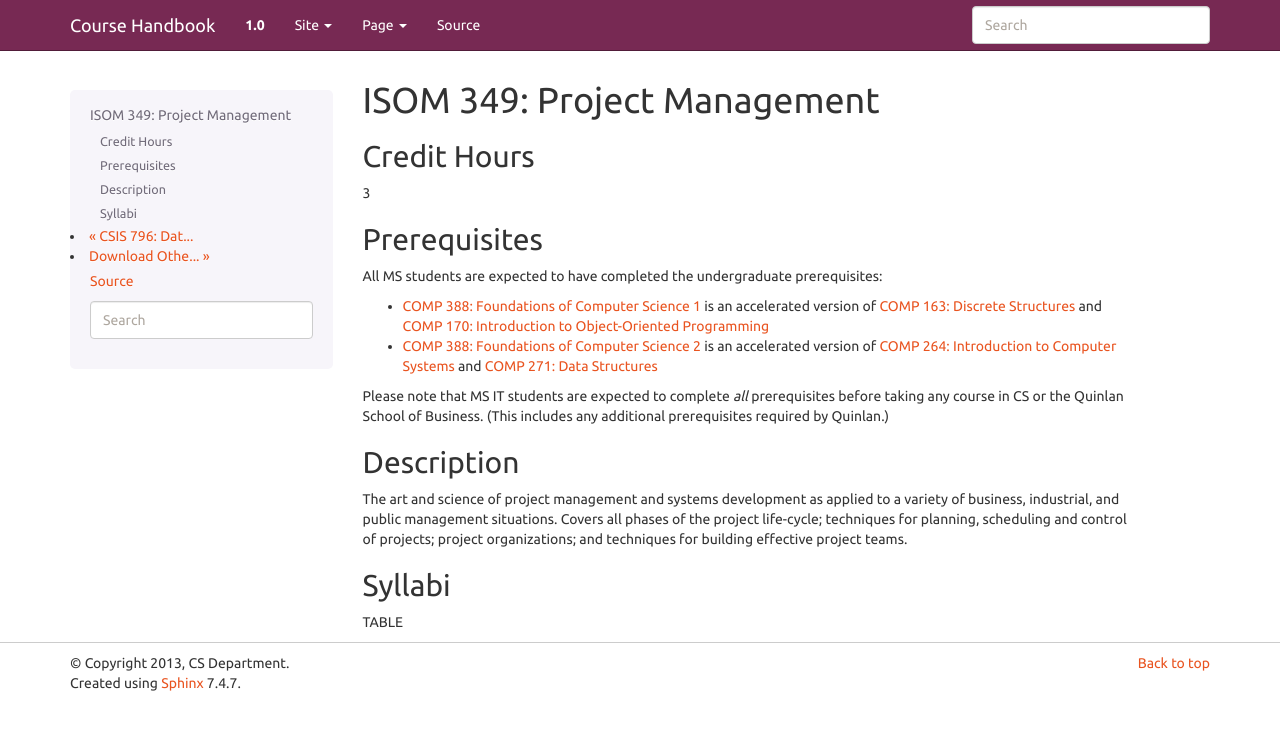
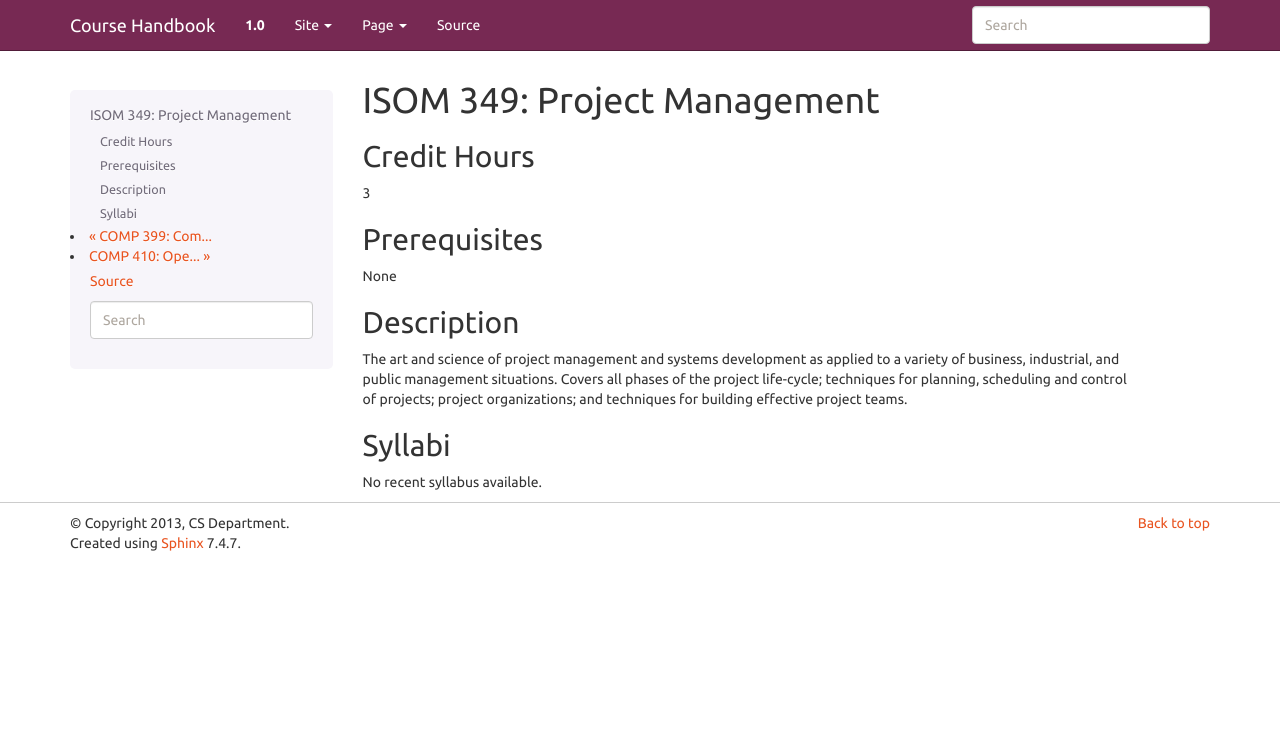
Before and after one commit to kyang5/coursedescriptions, a Sphinx documentation site: the page built from source/isom349.rst, in a window 1280 px wide. Shown: the top 730 px of the page. Built offline with Sphinx 7.4.7, drawn with Linux system fonts in a browser that asks for light colours.

Commit message:
added header for graduate courses with link to gradhandbook and moved isom 349 to be with undergraduate courses (for now)

```diff
--- a/source/index.rst
+++ b/source/index.rst
@@ -111,9 +111,13 @@
    comp391
    comp398
    comp399
+   isom349
 
 Graduate Courses
 ----------------------------
+
+For administrative information on course loads, registration, and course selection,
+please see the `Regulations Section <http://gradhandbook.cs.luc.edu/html/regulations.html>`_ of the Graduate Student Handbook.
 
 .. toctree::
    :maxdepth: 1
@@ -171,7 +175,6 @@
    csis494
    csis794
    csis796
-   isom349
 
 Downloading
 ----------------
--- a/source/isom349.rst
+++ b/source/isom349.rst
@@ -8,7 +8,7 @@
 Prerequisites
 ------------------
 
-.. include:: fcs.txt
+None
 
 Description
 -------------------
@@ -22,4 +22,4 @@
 Syllabi
 --------------
 
-TABLE
+No recent syllabus available.
```
